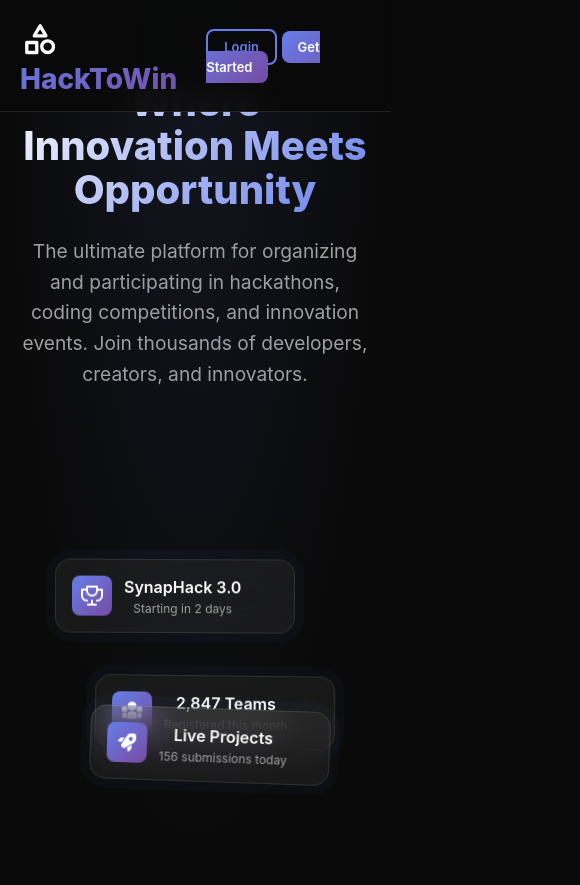
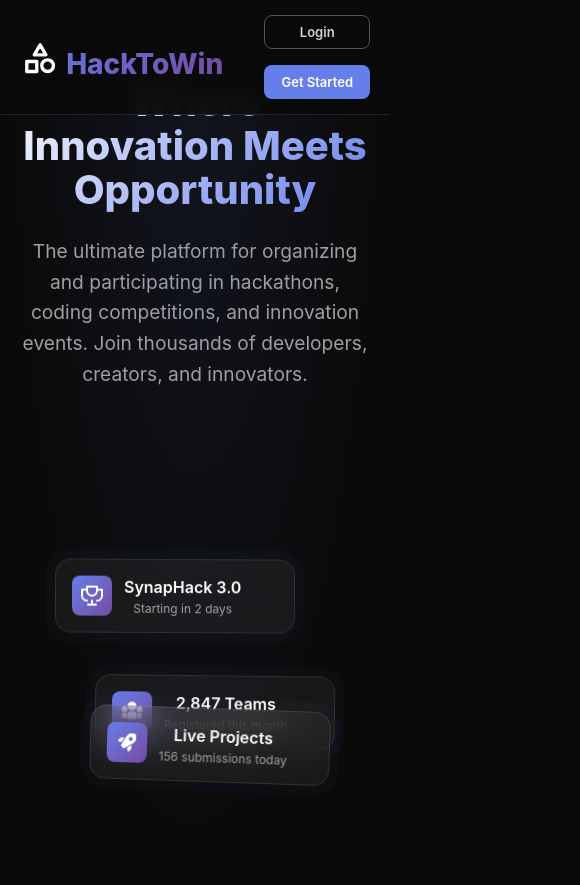
Before and after one commit to Rounaksingh497/HackToWin-hackathonProject, a website: page client/index.html in a window 390 px wide. Shown: the top 885 px of the page, 580 px wide, since content can reach past the window. Drawn offline with nearby package versions, Linux system fonts and the light colour scheme.

Commit message:
made Responsive

```diff
--- a/client/index.html
+++ b/client/index.html
@@ -209,24 +209,27 @@
                 <div class="dashboard-mockup">
                     <div class="mockup-header">
                         <div class="logo">HackToWin Dashboard</div>
-                        <div class="mockup-nav">
+
+                    </div>
+                    <div class="mockup-nav" style="display: flex; justify-content: center;">
+
                             <div class="mockup-nav-item active" onclick="showDashboard('organizer')">Organizer</div>
                             <div class="mockup-nav-item" onclick="showDashboard('participant')">Participant</div>
                             <div class="mockup-nav-item" onclick="showDashboard('judge')">Judge</div>
                         </div>
-                    </div>
-                    <div id="organizer-dashboard" class="dashboard-content">
+                        <div style="height: 15px; opacity: 0.1;margin-top:25px ;"><hr></div>
+                    <div id="organizer-dashboard" class="dashboard-content" >
                         <div class="dashboard-stats">
                             <div class="stat-card">
                                 <span class="stat-number">12</span>
                                 <div class="stat-label">Active Events</div>
                             </div>
                             <div class="stat-card">
-                                <span class="stat-number">3,247</span>
+                                <span class="stat-number">247</span>
                                 <div class="stat-label">Total Participants</div>
                             </div>
                             <div class="stat-card">
-                                <span class="stat-number">1,856</span>
+                                <span class="stat-number">156</span>
                                 <div class="stat-label">Project Submissions</div>
                             </div>
                             <div class="stat-card">
--- a/style/styles.css
+++ b/style/styles.css
@@ -78,45 +78,66 @@
         .nav-link:hover::after {
             width: 100%;
         }
-
-        .auth-buttons {
-            display: flex;
-            gap: 15px;
-            align-items: center;
-        }
-
+       /* --- General Button Styles (for demonstration) --- */
 .btn {
+    display: block; /* Use block to allow for full width */
     padding: 12px 24px;
+    font-size: 1rem;
+    font-weight: 600;
+    text-align: center;
+    text-decoration: none;
     border-radius: 8px;
-            font-weight: 600;
-            text-decoration: none;
-            transition: all 0.3s ease;
     cursor: pointer;
-            border: none;
-            font-size: 14px;
+    transition: background-color 0.3s ease, color 0.3s ease;
+    border: 1px solid transparent;
+    box-sizing: border-box; /* Important for width calculations */
+}
+
+.btn-primary {
+    background-color: #667eea; /* Example color: Indigo */
+    color: white;
+}
+
+.btn-primary:hover {
+    background-color: #5a67d8;
 }
 
 .btn-outline {
-            background: transparent;
-            border: 2px solid #667eea;
-            color: #667eea;
+    background-color: transparent;
+    color: #cbd5e0; /* Example color: Light Gray */
+    border-color: #4a5568; /* Example color: Dark Gray */
 }
 
 .btn-outline:hover {
-            background: #667eea;
-            color: #ffffff;
-            transform: translateY(-2px);
-        }
-
-        .btn-primary {
-            background: linear-gradient(135deg, #667eea 0%, #764ba2 100%);
-            color: #ffffff;
-            border: none;
-        }
-
-        .btn-primary:hover {
-            transform: translateY(-2px);
-            box-shadow: 0 10px 30px rgba(102, 126, 234, 0.4);
+    background-color: #4a5568;
+    color: white;
+}
+
+
+/* --- Responsive Container for the Buttons --- */
+
+/* Mobile Styles (Default) */
+#auth-section {
+    display: flex;
+    flex-direction: column; /* Stack buttons vertically */
+    gap: 1rem;              /* Add space between the stacked buttons */
+    width: 100%;
+}
+
+#auth-section .btn {
+    width: 100%; /* Make buttons take the full width of the container */
+}
+
+/* Tablet and Desktop Styles */
+@media (min-width: 768px) {
+    #auth-section {
+        flex-direction: row; /* Place buttons side-by-side */
+        gap: 1rem;           /* Space between buttons horizontally */
+    }
+
+    #auth-section .btn {
+        width: auto; /* Let buttons size based on their content */
+    }
 }
 
         /* Scroll Reveal Animation */
```
Lines whose indentation alone changed are shown as unchanged.
